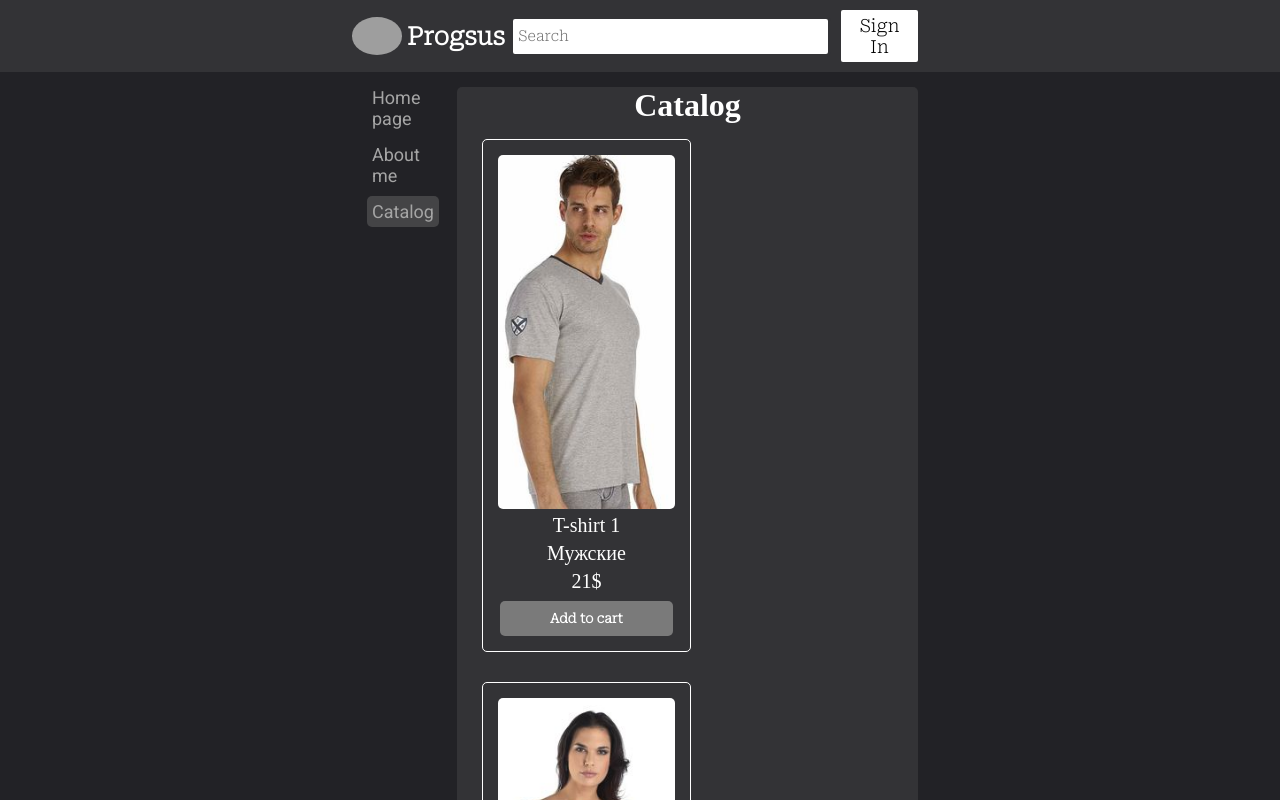
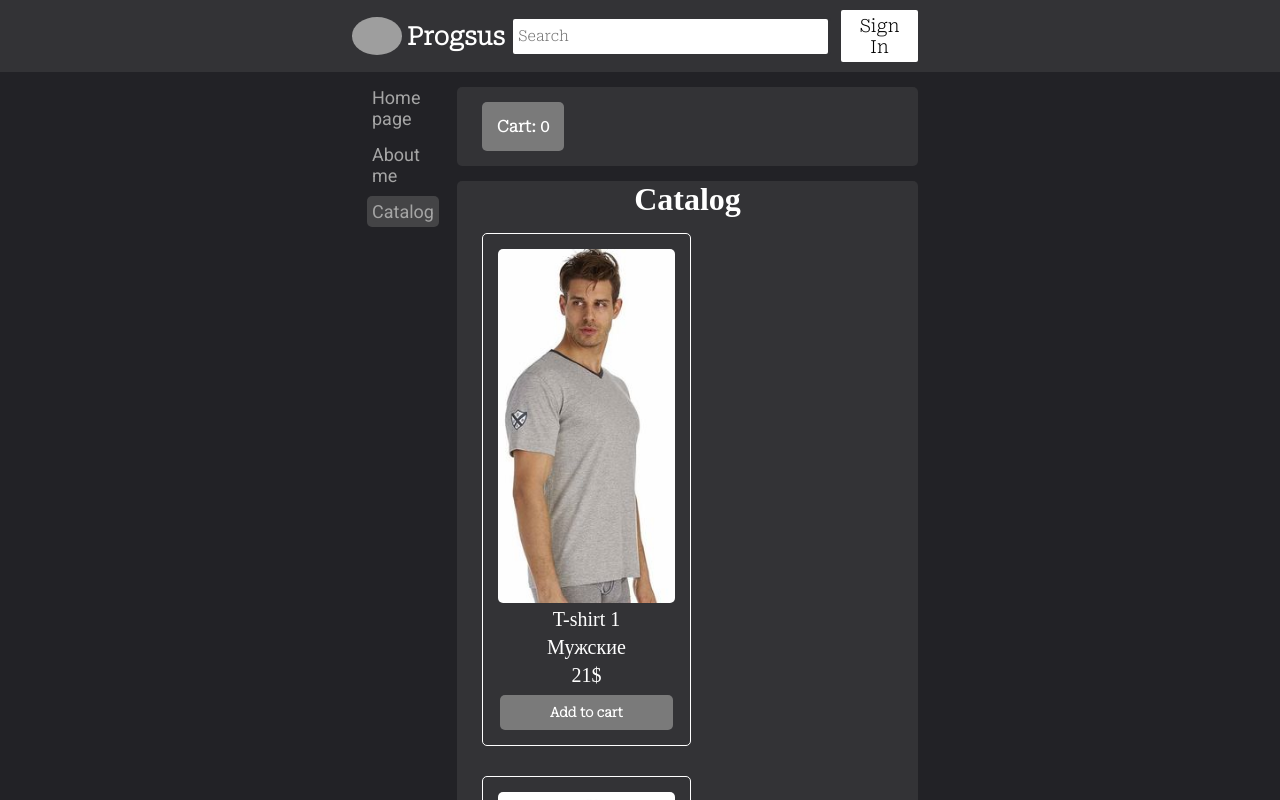
Before and after one commit to Almuker/First-vue-project, a Vue app: page /#/catalog in a window 1280 px wide. Shown: the top 800 px of the page. Built offline with nearby package versions, Linux system fonts and the light colour scheme; data requests are answered from the project's data file; grey boxes are pictures that could not be loaded.

Commit message:
cart to router

```diff
--- a/src/components/views/catalog/CartItem.vue
+++ b/src/components/views/catalog/CartItem.vue
@@ -8,11 +8,7 @@
     <div>
       <p>{{ cartProps.cart.name }}</p>
       <p>{{ cartProps.cart.price }}$</p>
-      <p>{{ cartProps.cart.article }}</p>
-    </div>
-    <div>
-      <p>Qty:</p>
-      <p>{{ cartProps.cart.quantity }}</p>
+      <p>Qty: {{ cartProps.cart.quantity }}</p>
     </div>
     <button
       @click="deleteFromCart"
@@ -22,6 +18,7 @@
 
 <script setup>
 import { defineProps, defineEmits } from 'vue'
+
 const cartProps = defineProps({cart: Object})
 
 const emits = defineEmits(["deleteFromCart"])
@@ -33,15 +30,13 @@ const deleteFromCart = () => {
 
 <style scoped>
 .cart-item {
-  width: 485px;
   display: flex;
-  justify-content: space-between;
+  flex-direction: column;
+  justify-content: center;
   align-items: center;
-  flex-direction: row;
-  margin: 10px 5px;
   border: 1px solid #ffffff;
   border-radius: 5px;
-  padding: 10px;
+  margin: 15px;
 }
 
 .cart-images {
@@ -51,19 +46,21 @@ const deleteFromCart = () => {
 
 p {
   margin-top: 5px;
-  padding: 0 5px;
-  font-size: 25px;
+  font-size: 20px;
 }
 
 .cart-item-button {
   border: none;
   border-radius: 5px;
   background-color: rgb(122, 122, 122);
+  font-family: 'Roboto Serif', serif;
+  font-weight: 600;
   color: #ffffff;
-  padding: 5px 10px;
+  padding: 8px 15px;
   font-size: 20px;
   cursor: pointer;
   transition: 0.3s;
+  margin: 15px;
 }
 
 .cart-item-button:hover {
--- a/src/components/views/catalog/CartMain.vue
+++ b/src/components/views/catalog/CartMain.vue
@@ -1,7 +1,8 @@
 <template>
-  <div class="catalog">
-    <div class="catalog-info">
-      <h1>Cart</h1>
+  <div class="cart-view">
+    <div class="cart-info">
+      <h1 v-if="!store.getCart.length">No products in cart</h1>
+      <h1 v-else>Products in cart</h1>
     </div>
     <div class="cart-list">
       <CartItem
@@ -19,16 +20,30 @@ import CartItem from "./CartItem"
 import { cartStore } from '@/store/cartStore';
 
 const store = cartStore()
-const deleteFromCart= (index) => {
+const deleteFromCart = (index) => {
   store.deleteFromCart(index)
 }
 
 </script>
 
 <style scoped>
+.cart-view {
+  background-color: #333336;
+  border-radius: 5px;
+  margin-bottom: 15px;
+}
+
+.cart-info {
+  padding-top: 5px;
+  color: #ffffff;
+  display: flex;
+  justify-content: center;
+}
 .cart-list {
   display: flex;
   flex-wrap: wrap;
   color: #ffffff;
+  justify-content: center;
+  padding-bottom: 15px;
 }
 </style>
--- a/src/components/views/catalog/CatalogMain.vue
+++ b/src/components/views/catalog/CatalogMain.vue
@@ -25,7 +25,7 @@ onMounted(() => {
 })
 </script>
 
-<style>
+<style scoped>
 .catalog {
   display: flex;
   flex-direction: column;
--- a/src/components/views/catalog/CatalogView.vue
+++ b/src/components/views/catalog/CatalogView.vue
@@ -1,13 +1,19 @@
 <template>
-  <div class="catalog-view">
-    <CatalogMain />
-    <CartMain v-if="cart.length"/>
+  <div>
+    <div class="catalog-view">
+      <router-link to="/catalog/cart">
+        <button class="cart-view-button">Cart: {{ cart.length }}</button>
+      </router-link>
+    </div>
+    <div class="catalog-view">
+      <CatalogMain />
+    </div>
   </div>
 </template>
 
 <script setup>
 import CatalogMain from '@/components/views/catalog/CatalogMain.vue';
-import CartMain from '@/components/views/catalog/CartMain.vue';
+
 import { cartStore } from '@/store/cartStore';
 import { computed } from '@vue/reactivity';
 
@@ -22,5 +28,24 @@ const cart = computed(() => {
 .catalog-view {
   background-color: #333336;
   border-radius: 5px;
+  margin-bottom: 15px;
+}
+
+.cart-view-button {
+  margin: 15px 25px;
+  background-color: rgb(122, 122, 122);
+  font-family: 'Roboto Serif', serif;
+  font-weight: 600;
+  border: none;
+  border-radius: 5px;
+  cursor: pointer;
+  transition: 0.3s;
+  color: #ffffff;
+  padding: 15px;
+  font-size: 16px;
+}
+
+.cart-view-button:hover {
+  background-color: #5E5E5E;
 }
 </style>
--- a/src/router/index.js
+++ b/src/router/index.js
@@ -15,6 +15,11 @@ const routes = [
     path: '/catalog',
     name: 'catalog',
     component: () => import('../components/views/catalog/CatalogView.vue')
+  },
+  {
+    path: '/catalog/cart',
+    name: 'cart',
+    component: () => import('../components/views/catalog/CartMain.vue')
   }
 ]
 
```
